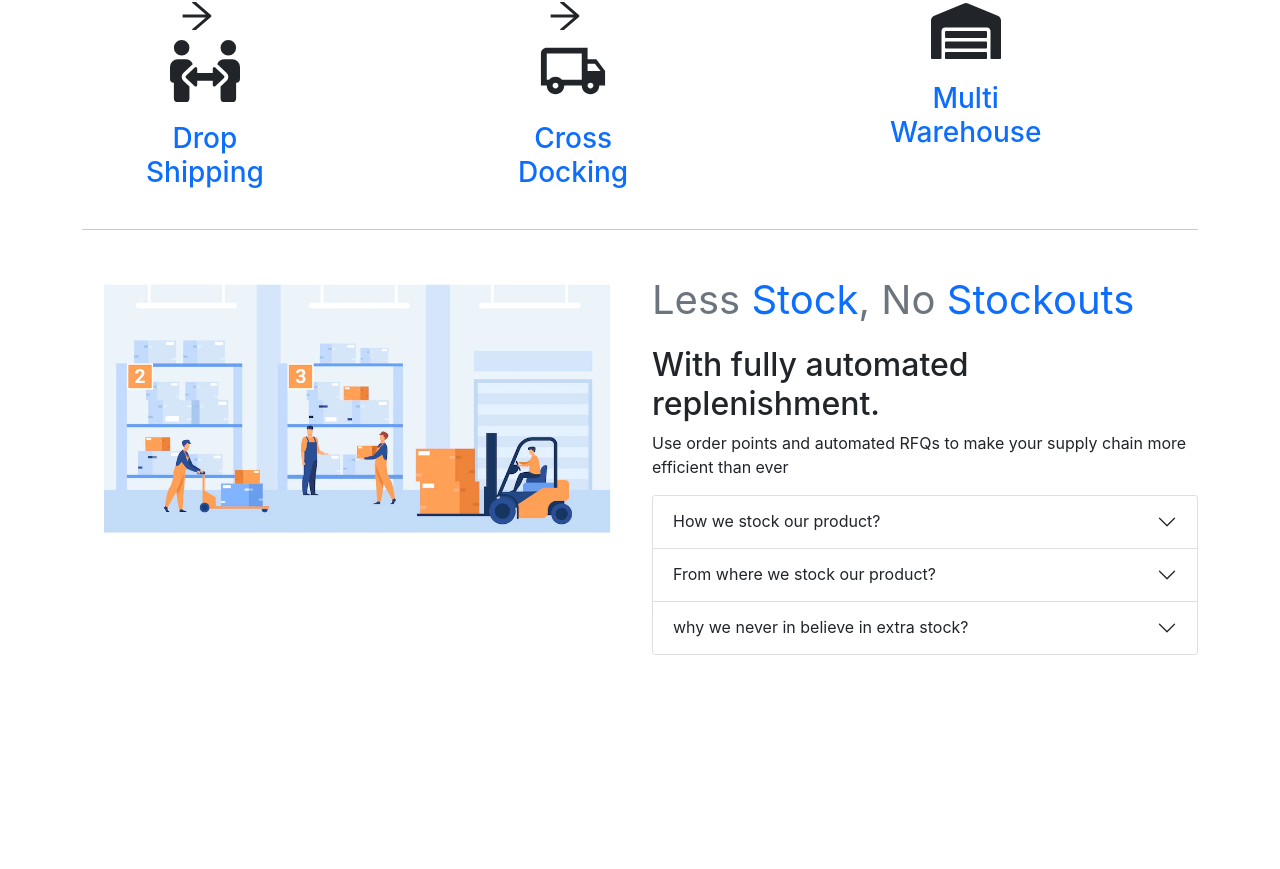
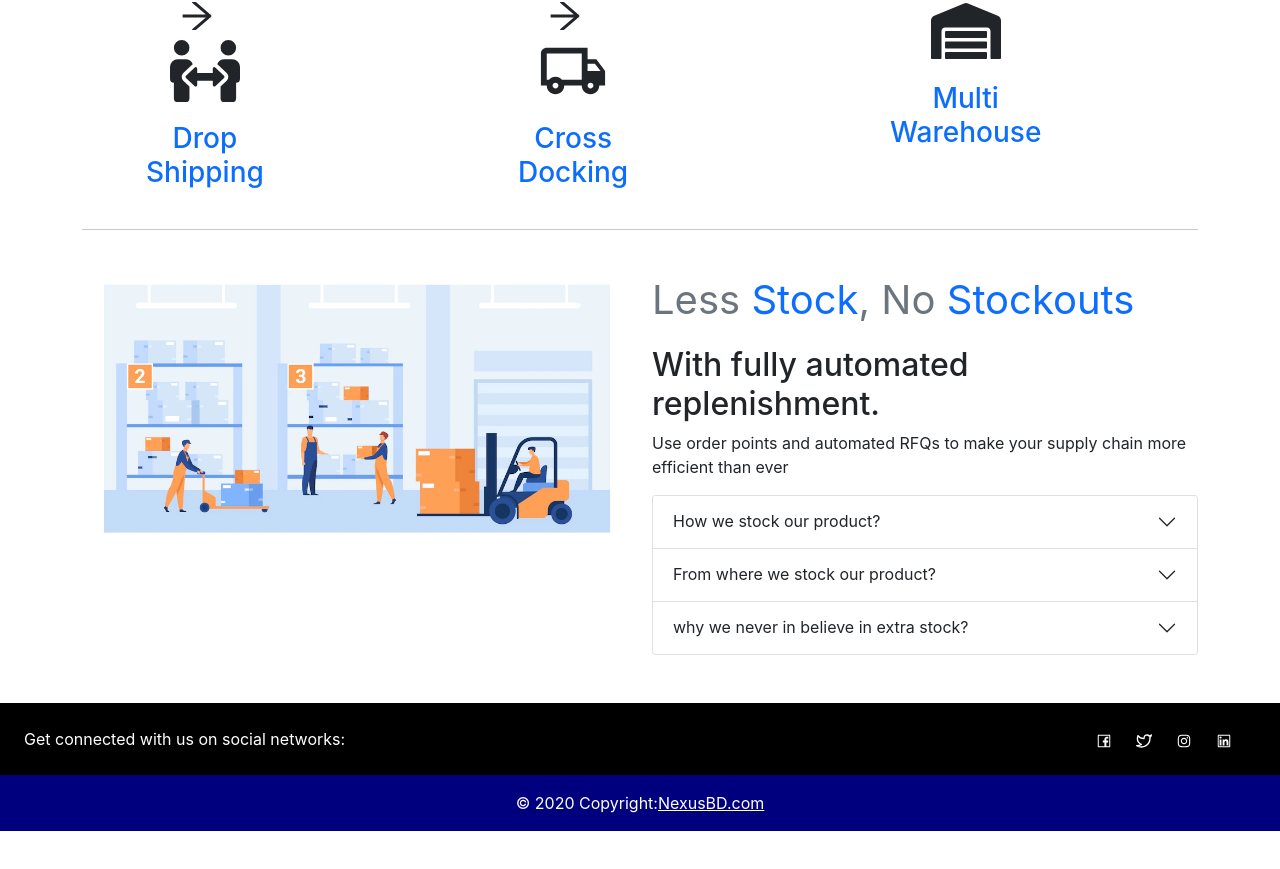
Before and after one commit to pinkyjannat/Nexus-warehouse-client, a React (Create React App) app: page / in a window 1280 px wide. Shown: the part 1161-2030 px from the top of the page. Before the commit the page ends 1816 px from the top, so only its background shows below. Built offline with nearby package versions, Linux system fonts and the light colour scheme; no server answers.

Commit message:
footer added

```diff
--- /dev/null
+++ b/src/component/Footer/Footer.js
@@ -0,0 +1,37 @@
+import React from 'react';
+import { AiOutlineFacebook } from 'react-icons/ai';
+import { FiTwitter } from 'react-icons/fi';
+import { AiOutlineInstagram } from 'react-icons/ai';
+import { AiOutlineLinkedin } from 'react-icons/ai';
+
+const Footer = () => {
+    return (
+        <div className="my-5">
+            <div className="text-center text-lg-start text-white" style={{ backgroundColor: "blue" }}>
+                {/* social media */}
+                <div className="d-flex justify-content-between p-4" style={{ backgroundColor: "black" }}>
+                    <div class="me-5">
+                        <span>Get connected with us on social networks:</span>
+                    </div>
+                    <div>
+                        <AiOutlineFacebook AiOutlineFacebook className='me-4'>  </AiOutlineFacebook>
+                        <FiTwitter className='me-4'> </FiTwitter>
+                        <AiOutlineInstagram AiOutlineInstagram className='me-4'>  </AiOutlineInstagram>
+                        <AiOutlineLinkedin AiOutlineFacebook className='me-4'>  </AiOutlineLinkedin>
+                    </div>
+                </div>
+                <div
+         className="text-center p-3"
+         style={{backgroundColor: "rgba(0, 0, 0, 0.5)"}}
+         >
+      © 2020 Copyright:
+      <a class="text-white"  style={{borderStyle: "none"}} href="http://localhost:3000/#home"
+         >NexusBD.com</a
+        >
+    </div>
+            </div>
+        </div>
+    );
+};
+
+export default Footer;
--- a/src/component/Home/Home.js
+++ b/src/component/Home/Home.js
@@ -1,6 +1,7 @@
 import React from 'react';
 import Banner from '../Banner/Banner';
 import Facilities from '../Facilities/Facilities';
+import Footer from '../Footer/Footer';
 import Products from '../Products/Products';
 import StockPage from '../StockPage/StockPage';
 
@@ -11,6 +12,7 @@ const Home = () => {
              <Products/>
             <Facilities/>
             <StockPage/>
+            <Footer></Footer>
         </div>
     );
 };
```
Also changed, not shown: src/component/Footer/Footer.css (added).
